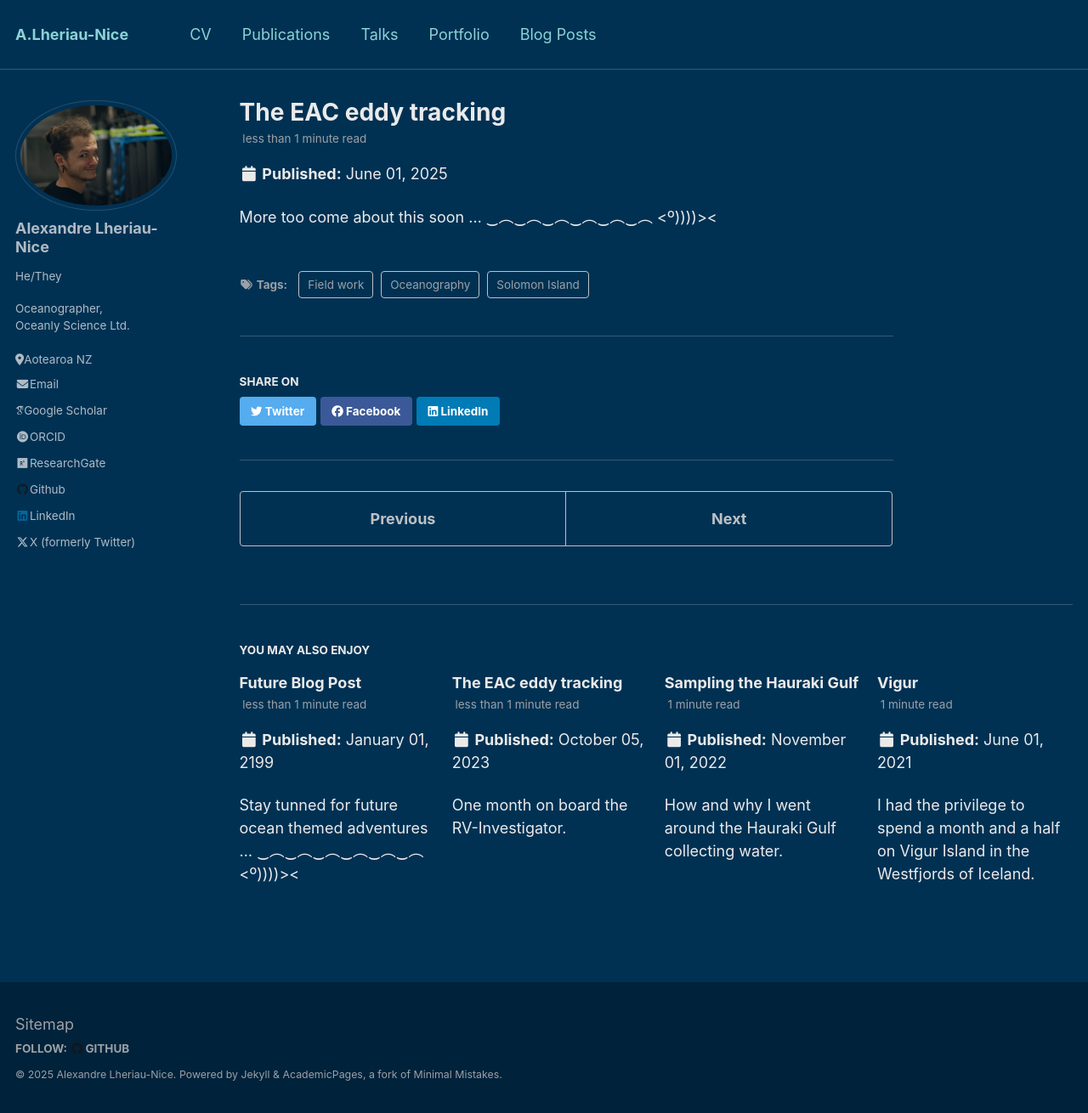
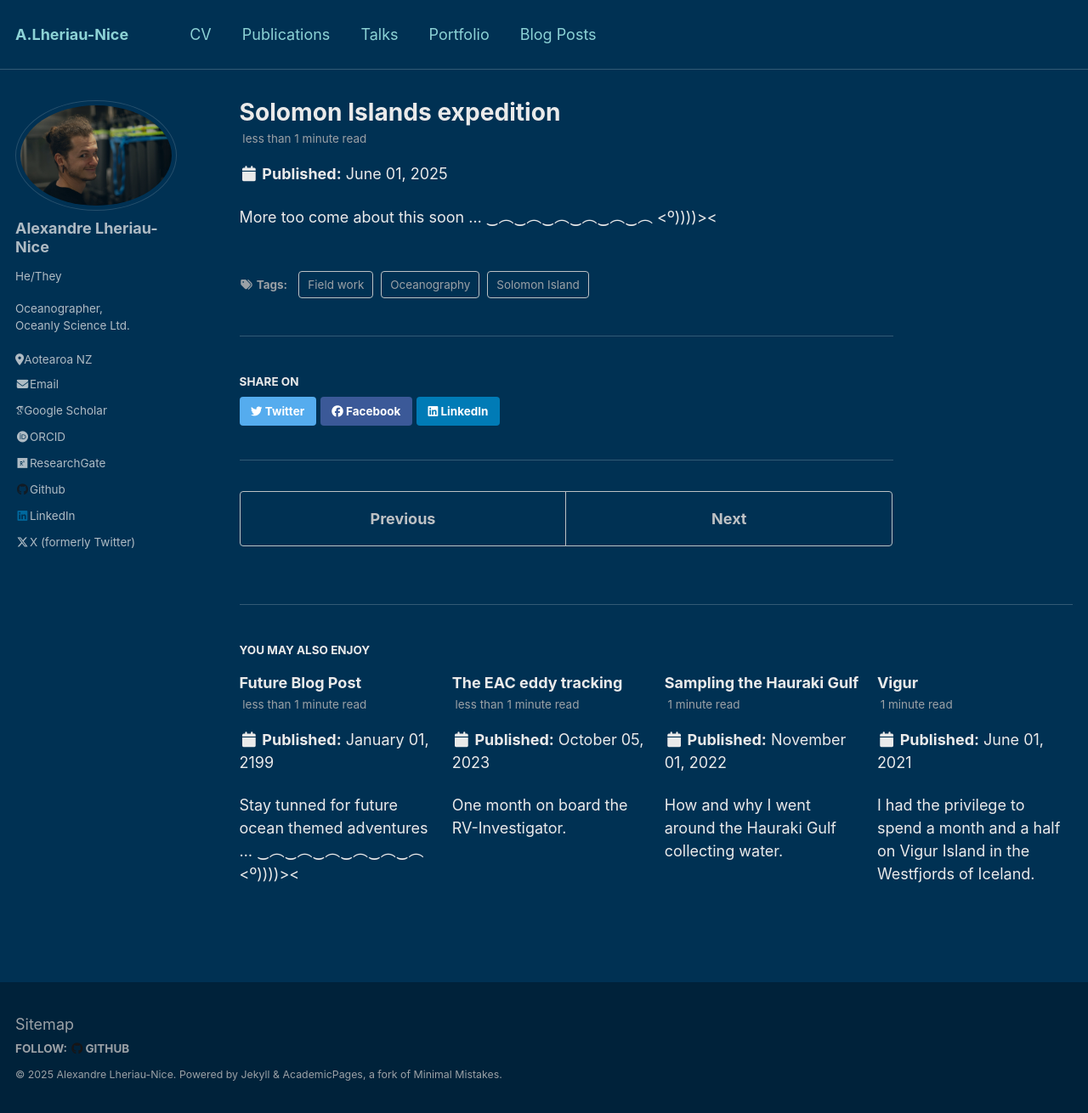
Before and after one commit to AlxLhrNc/AlxLhrNc.github.io, a Jekyll site: the page built from _posts/2025-06-01-Solomon-islands.md, in a window 1280 px wide and 1310 px high. Shown: the whole window at 85% size. Built offline with Jekyll 4.4.1, drawn with Linux system fonts in a browser that asks for light colours; some web fonts are replaced.

Commit message:
Update 2025-06-01-Solomon-islands.md

```diff
--- a/_posts/2025-06-01-Solomon-islands.md
+++ b/_posts/2025-06-01-Solomon-islands.md
@@ -1,6 +1,6 @@
 ---
-title: 'The EAC eddy tracking'
-excerpt: "Three weeks on board the RV-Investigator."
+title: 'Solomon Islands expedition'
+excerpt: "Three weeks on board the RV-Hydra."
 date: 2025-06-1
 permalink: /posts/2022/06/Solomon-islands
 tags:
```
